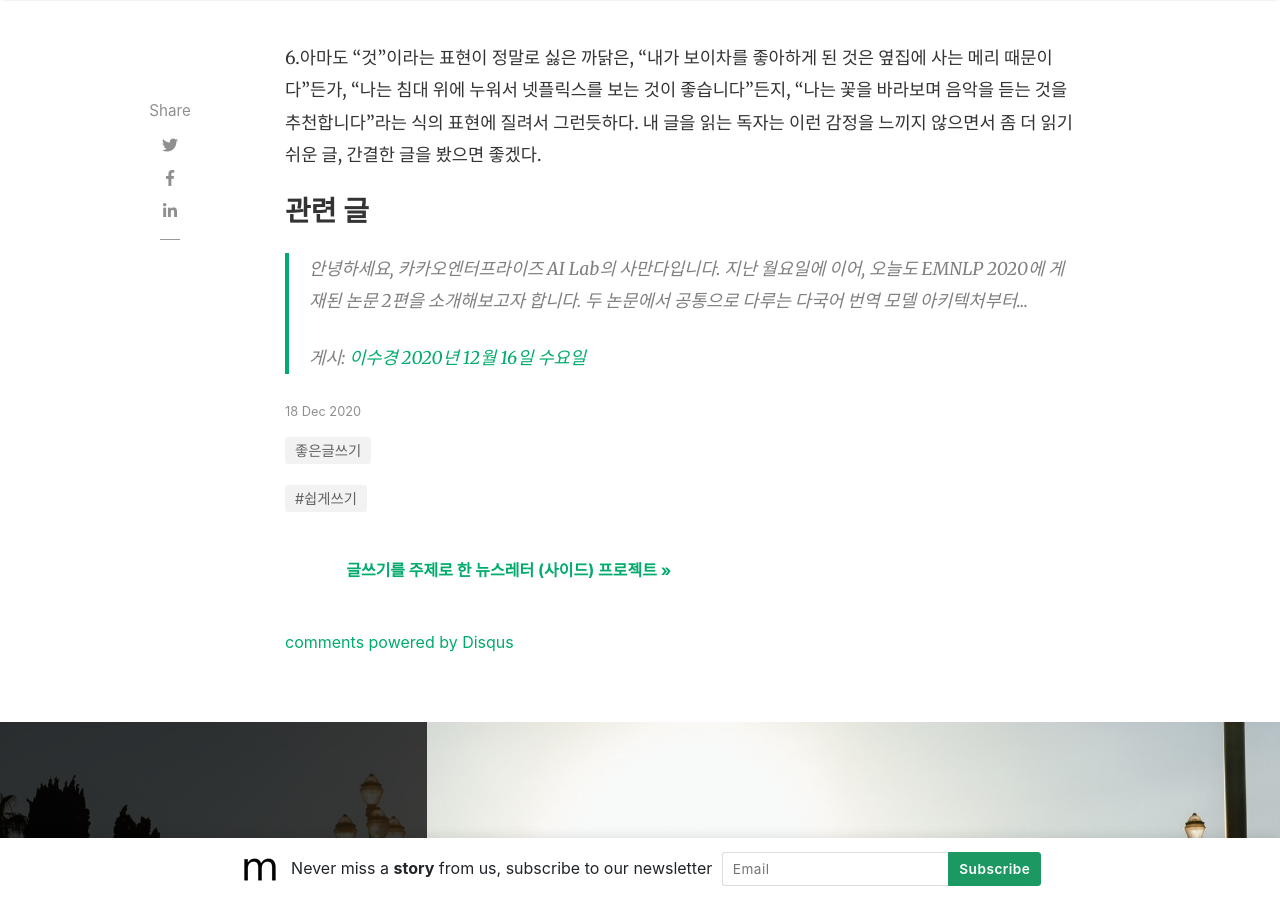
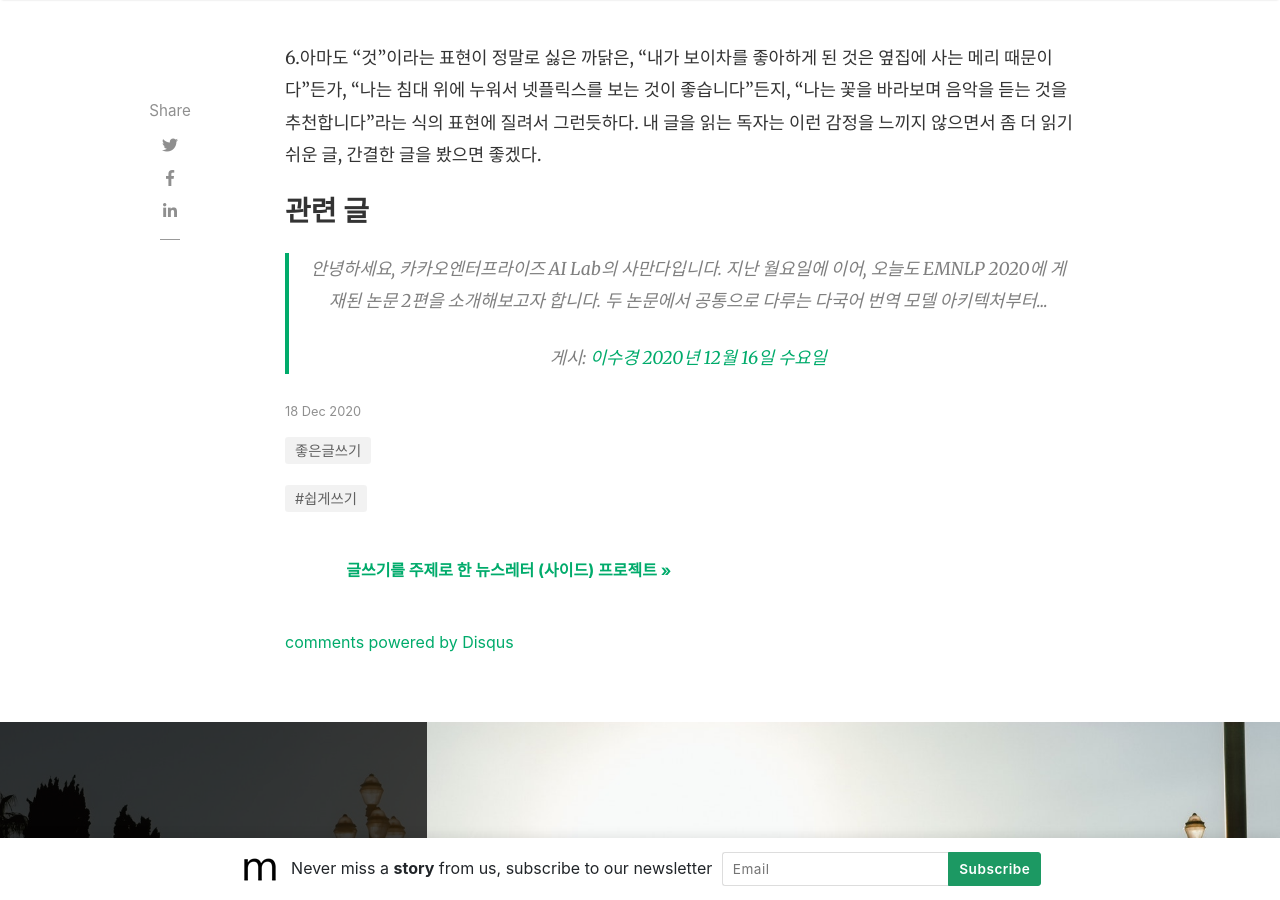
Before and after one commit to samantha-writer/samantha-writer.github.io, a Jekyll site: the page built from _posts/2020-12-18-201218-001.md, in a window 1280 px wide and 900 px high, scrolled down 2633 px. Built offline with Jekyll 4.4.1, drawn with Linux system fonts in a browser that asks for light colours; nearby versions of some CDN libraries; comment, search, counter and statistics services are not loaded.

Commit message:
Update 2020-12-18-201218-001.md

```diff
--- a/_posts/2020-12-18-201218-001.md
+++ b/_posts/2020-12-18-201218-001.md
@@ -53,6 +53,6 @@
 6.아마도 "것"이라는 표현이 정말로 싫은 까닭은, "내가 보이차를 좋아하게 된 것은 옆집에 사는 메리 때문이다"든가, "나는 침대 위에 누워서 넷플릭스를 보는 것이 좋습니다"든지, "나는 꽃을 바라보며 음악을 듣는 것을 추천합니다"라는 식의 표현에 질려서 그런듯하다. 내 글을 읽는 독자는 이런 감정을 느끼지 않으면서 좀 더 읽기 쉬운 글, 간결한 글을 봤으면 좋겠다.
 
 ### 관련 글
-<div class="fb-post" data-href="https://www.facebook.com/samantha.writer89/posts/3681965095194531" data-width="" data-show-text="true"><blockquote cite="https://www.facebook.com/samantha.writer89/posts/3681965095194531" class="fb-xfbml-parse-ignore"><p>안녕하세요, 카카오엔터프라이즈 AI Lab의 사만다입니다.
+<center><div class="fb-post" data-href="https://www.facebook.com/samantha.writer89/posts/3681965095194531" data-width="" data-show-text="true"><blockquote cite="https://www.facebook.com/samantha.writer89/posts/3681965095194531" class="fb-xfbml-parse-ignore"><p>안녕하세요, 카카오엔터프라이즈 AI Lab의 사만다입니다.
 
-지난 월요일에 이어, 오늘도 EMNLP 2020에 게재된 논문 2편을 소개해보고자 합니다. 두 논문에서 공통으로 다루는 다국어 번역 모델 아키텍처부터...</p>게시: <a href="https://www.facebook.com/samantha.writer89">이수경</a>&nbsp;<a href="https://www.facebook.com/samantha.writer89/posts/3681965095194531">2020년 12월 16일 수요일</a></blockquote></div>
+지난 월요일에 이어, 오늘도 EMNLP 2020에 게재된 논문 2편을 소개해보고자 합니다. 두 논문에서 공통으로 다루는 다국어 번역 모델 아키텍처부터...</p>게시: <a href="https://www.facebook.com/samantha.writer89">이수경</a>&nbsp;<a href="https://www.facebook.com/samantha.writer89/posts/3681965095194531">2020년 12월 16일 수요일</a></blockquote></div></center>
```
